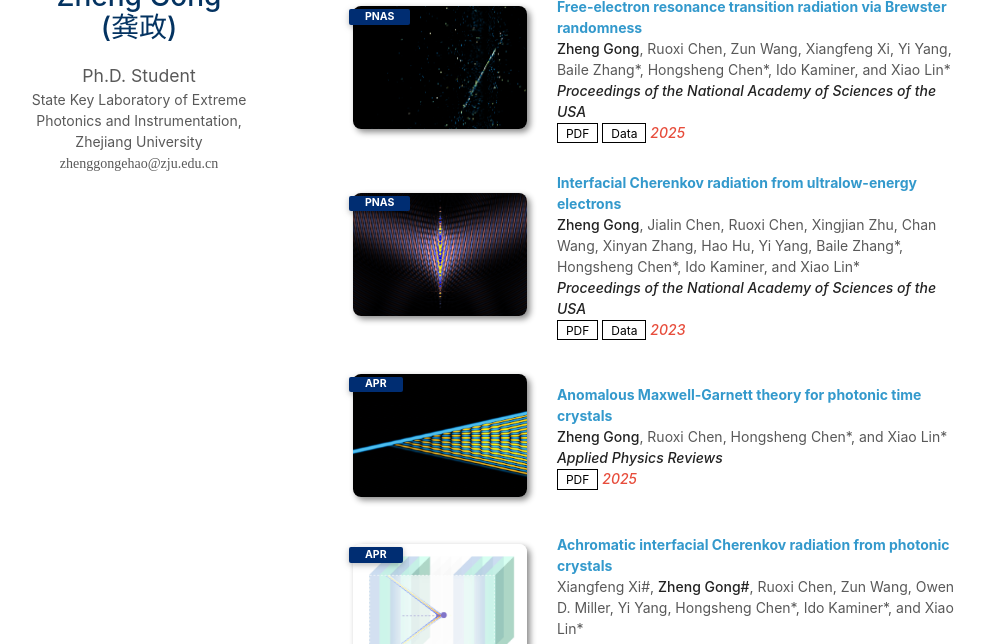
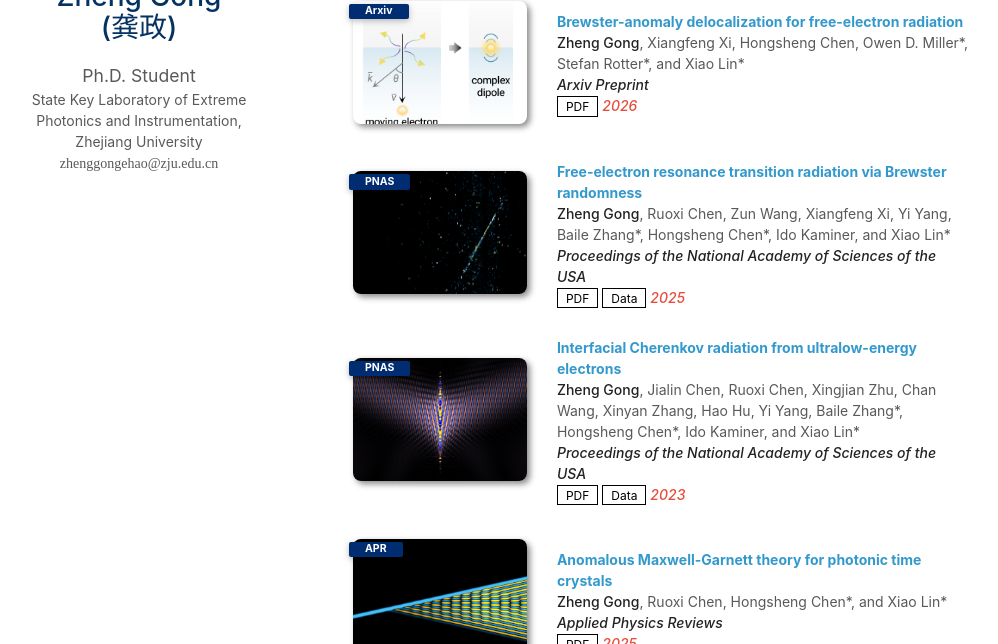
Before and after one commit to zhenggongehao/zhenggongehao.github.io, a Jekyll site: the page built from index.md, in a window 1280 px wide and 900 px high, scrolled down 303 px, cut to the strip 256-900 px from the top of the window. Shown: the whole strip, without its empty margins (137-1135 px from the left). Built offline with Jekyll 4.4.1, drawn with Linux system fonts in a browser that asks for light colours; nearby versions of some CDN libraries; a style sheet for code colours, icons or effects is not loaded; our own code applies the rules of GitHub Pages for plain Markdown files.

Commit message:
update files

```diff
--- a/_data/publications.yml
+++ b/_data/publications.yml
@@ -1,4 +1,14 @@
 main:
+  - title: Brewster-anomaly delocalization for free-electron radiation
+    authors: <strong>Zheng Gong</strong>, Xiangfeng Xi, Hongsheng Chen, Owen D. Miller*, Stefan Rotter*, and Xiao Lin*
+    conference_short: Arxiv
+    conference: <strong>Arxiv Preprint</strong>
+    pdf: ./assets/files/20260729_combinedPDF_BrewsterAnomaliesFree-electron.pdf
+    data:
+    bibtex:
+    image: ./assets/img/BrewsterAnomalies.png
+    notes: 2026
+
   - title: Free-electron resonance transition radiation via Brewster randomness
     authors: <strong>Zheng Gong</strong>, Ruoxi Chen, Zun Wang, Xiangfeng Xi, Yi Yang, Baile Zhang*, Hongsheng Chen*, Ido Kaminer, and Xiao Lin*
     conference_short: PNAS
```
Also changed, not shown: assets/img/0712fig4b.png (added), 1 other file.
